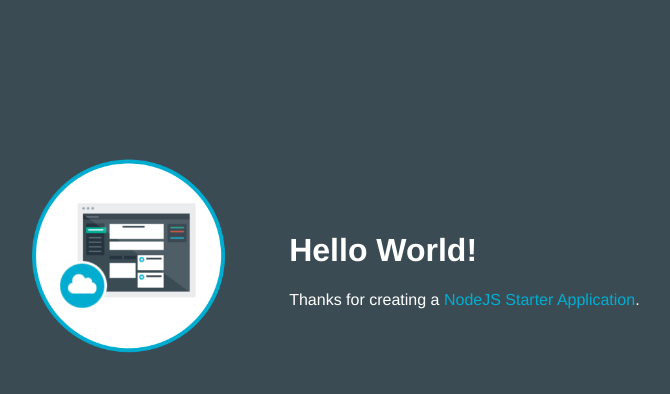
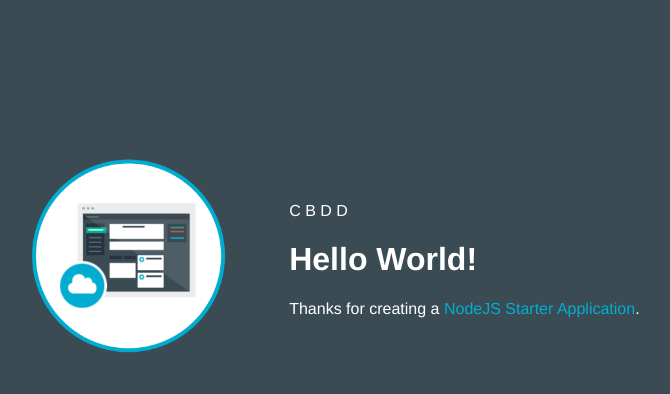
Before and after one commit to hares2/todo-mibi, a website: page public/index.html in a window 1280 px wide. Shown: the whole page, without its empty margins (253-923 px from the left). Drawn offline with Linux system fonts and the light colour scheme.

Commit message:
PoC Bluemix - Initial Release

```diff
--- a/public/index.html
+++ b/public/index.html
@@ -2,7 +2,7 @@
 <html>
 
   <head>
-    <title>NodeJS Starter Application</title>
+    <title>Bluemix PoC - MiBi</title>
     <meta charset="utf-8">
     <meta http-equiv="X-UA-Compatible" content="IE=edge">
     <meta name="viewport" content="width=device-width, initial-scale=1">
@@ -16,6 +16,10 @@
           <img class = "newappIcon" src="images/newapp-icon.png">
         </td>
         <td>
+C
+B
+D
+D
           <h1 id="message">Hello World!</h1>
           <p class='description'></p> Thanks for creating a <span class = "blue">NodeJS Starter Application</span>.
         </td>
```
